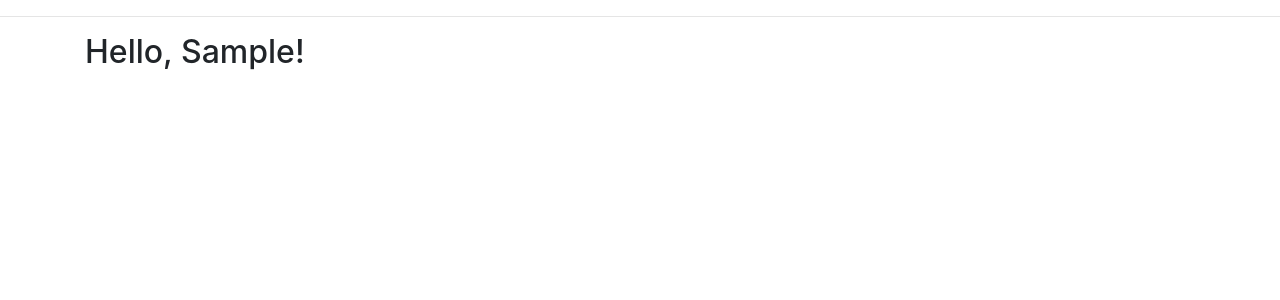
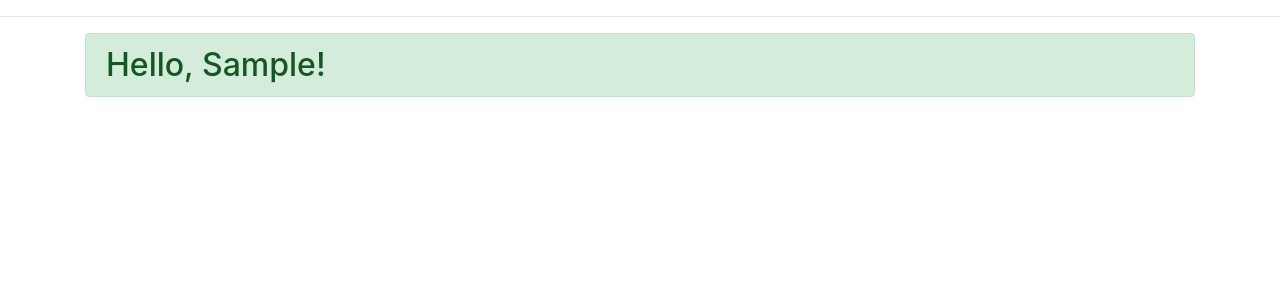
Before and after one commit to Amankaium/notes, a Flask app: a page that uses templates/hello.html in a window 1280 px wide. Shown: the part 56-356 px from the top of the page. Run offline with Flask 2, Linux system fonts and the light colour scheme; some libraries are stand-ins or nearby versions.

Commit message:
modified table and hello pages

```diff
--- a/templates/hello.html
+++ b/templates/hello.html
@@ -1,5 +1,5 @@
 {% extends 'base.html' %}
 
 {% block content %}
-    <h2>Hello, {{ user_name }}!</h2>
+    <h2 class="alert alert-success">Hello, {{ user_name }}!</h2>
 {% endblock %}
--- a/templates/table.html
+++ b/templates/table.html
@@ -3,7 +3,7 @@
 {% block content %}
     <h2>Всего заметок {{ rows|length }}</h2>
     <hr>
-    <table border="1">
+    <table class="table table-dark table-hover table-bordered">
         <thead>
             <tr>
                 <th>Дата</th>
```
